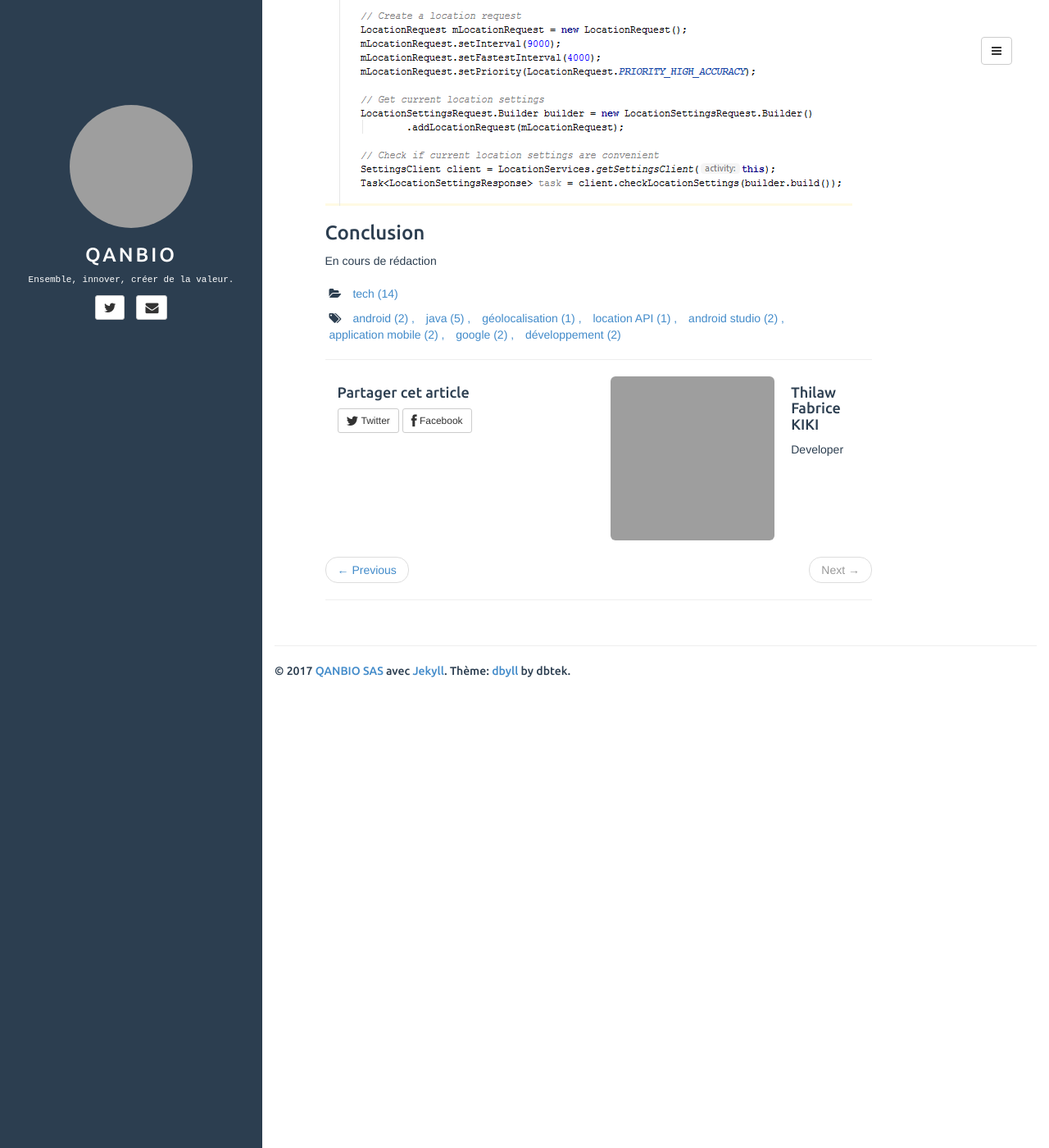
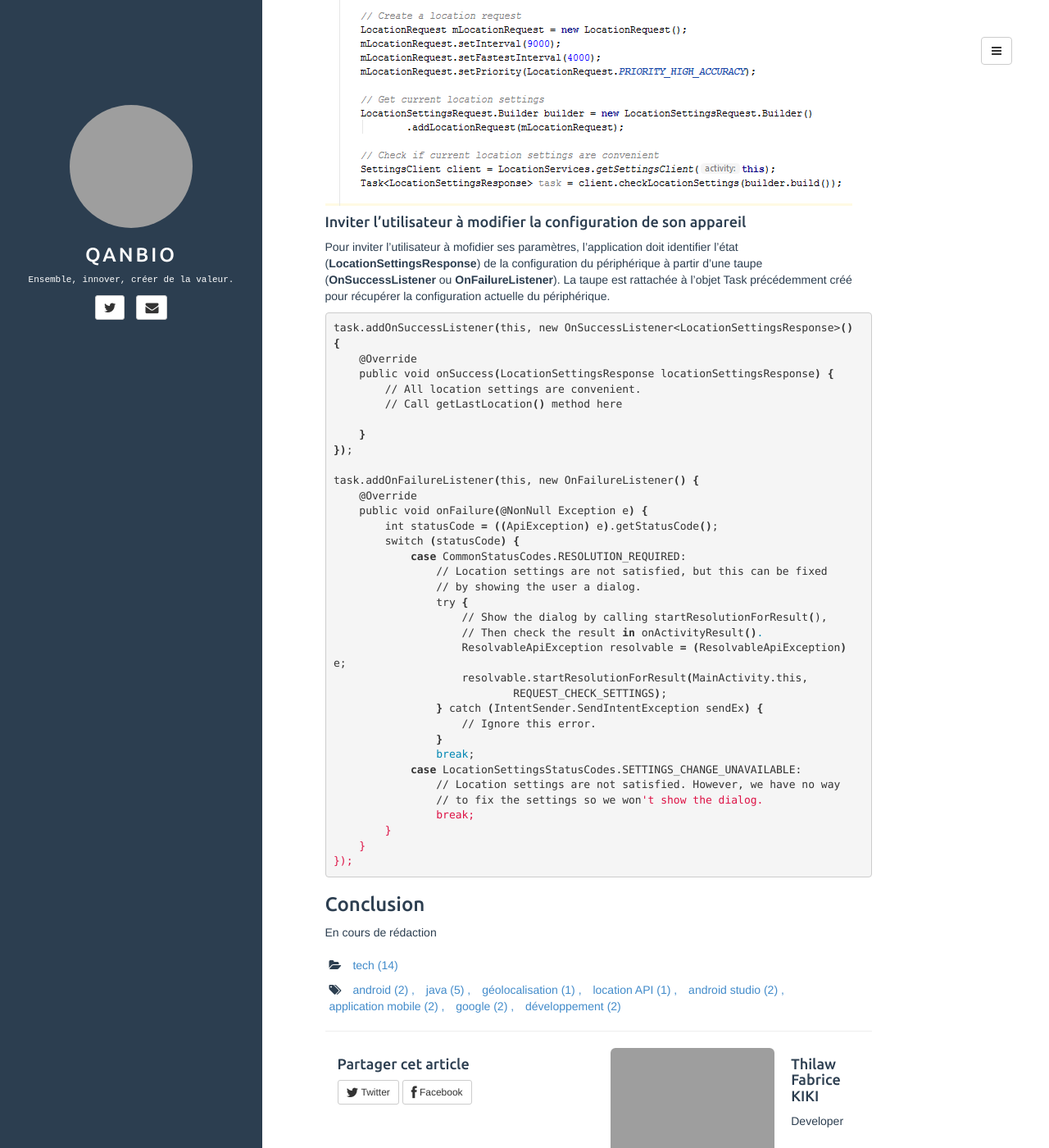
Before and after one commit to qanbio/blog, a Jekyll site: the page built from _posts/2017-07-10-ajouter-la-geolocation-aux-applis-android.md, in a window 1280 px wide and 1400 px high, scrolled down 2340 px. Shown: the whole window at 82% size. Built offline with Jekyll 4.4.1, drawn with Linux system fonts in a browser that asks for light colours; comment, search, counter and statistics services are not loaded; grey boxes are pictures that could not be loaded.

Commit message:
inviter utilisateur pour ajuster config

```diff
--- a/_posts/2017-07-10-ajouter-la-geolocation-aux-applis-android.md
+++ b/_posts/2017-07-10-ajouter-la-geolocation-aux-applis-android.md
@@ -48,11 +48,50 @@ Créer une instance de type **LocalRequest** avec les contraintes telles que le
 
 ![Créer une requete de localisation](../../../../assets/media/2017-07-10-ajouter-la-geolocation-aux-applis-android/setup_location_request.PNG "Créer une requete de localisation")
 
+
 #### Récupérer et vérifier la configuration actuelle
 Pour récupérer, les détails de la configuration actuelle du prériphérique d'un utilisateur, il faut instancier la classe **LocationSettingsRequest.Builder** et lui ajouter un ou plusieurs objets LocalRequest. Ensuite, on vérifie si la configuration retrouvée sur l'appareil de l'utilisateur est convenable pour les besoins de l'application :
 
 ![Récupérer et vérifier la configuration actuelle](../../../../assets/media/2017-07-10-ajouter-la-geolocation-aux-applis-android/recuperer_et_verifier_configuration.PNG "Récupérer et vérifier la configuration actuelle")
 
 
+#### Inviter l'utilisateur à modifier la configuration de son appareil
+Pour inviter l'utilisateur à mofidier ses paramètres, l'application doit identifier l'état (__LocationSettingsResponse__) de la configuration du périphérique à partir d'une taupe (__OnSuccessListener__ ou __OnFailureListener__). La taupe est rattachée à l'objet Task précédemment créé pour récupérer la configuration actuelle du périphérique.
+
+{% highlight bash %}task.addOnSuccessListener(this, new OnSuccessListener<LocationSettingsResponse>() {
+    @Override
+    public void onSuccess(LocationSettingsResponse locationSettingsResponse) {
+        // All location settings are convenient.
+        // Call getLastLocation() method here
+
+    }
+});
+
+task.addOnFailureListener(this, new OnFailureListener() {
+    @Override
+    public void onFailure(@NonNull Exception e) {
+        int statusCode = ((ApiException) e).getStatusCode();
+        switch (statusCode) {
+            case CommonStatusCodes.RESOLUTION_REQUIRED:
+                // Location settings are not satisfied, but this can be fixed
+                // by showing the user a dialog.
+                try {
+                    // Show the dialog by calling startResolutionForResult(),
+                    // Then check the result in onActivityResult().
+                    ResolvableApiException resolvable = (ResolvableApiException) e;
+                    resolvable.startResolutionForResult(MainActivity.this,
+                            REQUEST_CHECK_SETTINGS);
+                } catch (IntentSender.SendIntentException sendEx) {
+                    // Ignore this error.
+                }
+                break;
+            case LocationSettingsStatusCodes.SETTINGS_CHANGE_UNAVAILABLE:
+                // Location settings are not satisfied. However, we have no way
+                // to fix the settings so we won't show the dialog.
+                break;
+        }
+    }
+});{% endhighlight%}
+
 ### Conclusion
 En cours de rédaction
```
